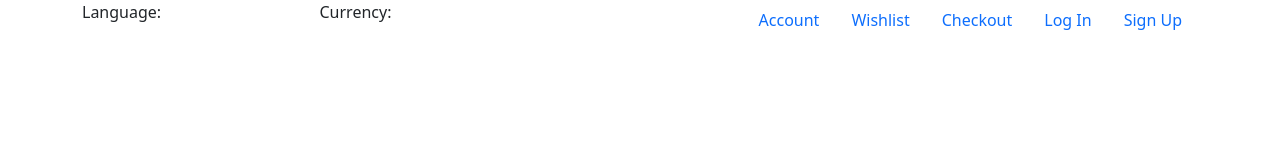
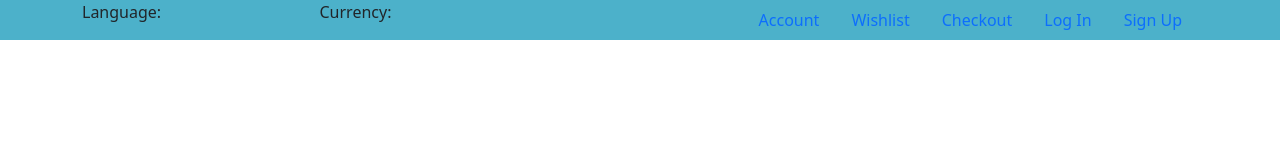
Before and after one commit to Sergiiko2/magazine, a website: page index.html in a window 1280 px wide. Drawn offline with nearby package versions, Linux system fonts and the light colour scheme.

Commit message:
Добавил цвет заднему фону

```diff
--- a/index.html
+++ b/index.html
@@ -8,7 +8,7 @@
 </head>
 <body>
 
-<div class="header">
+<div class="header" id="header">
     <div class="container">
         <div class="row">
             <div class="col-lg-5 col-sm-5">
--- a/scss/main.scss
+++ b/scss/main.scss
@@ -0,0 +1,3 @@
+#header {
+  background: #4cb1ca;
+}
```
Also changed, not shown: css/main.css, 1 other file.
